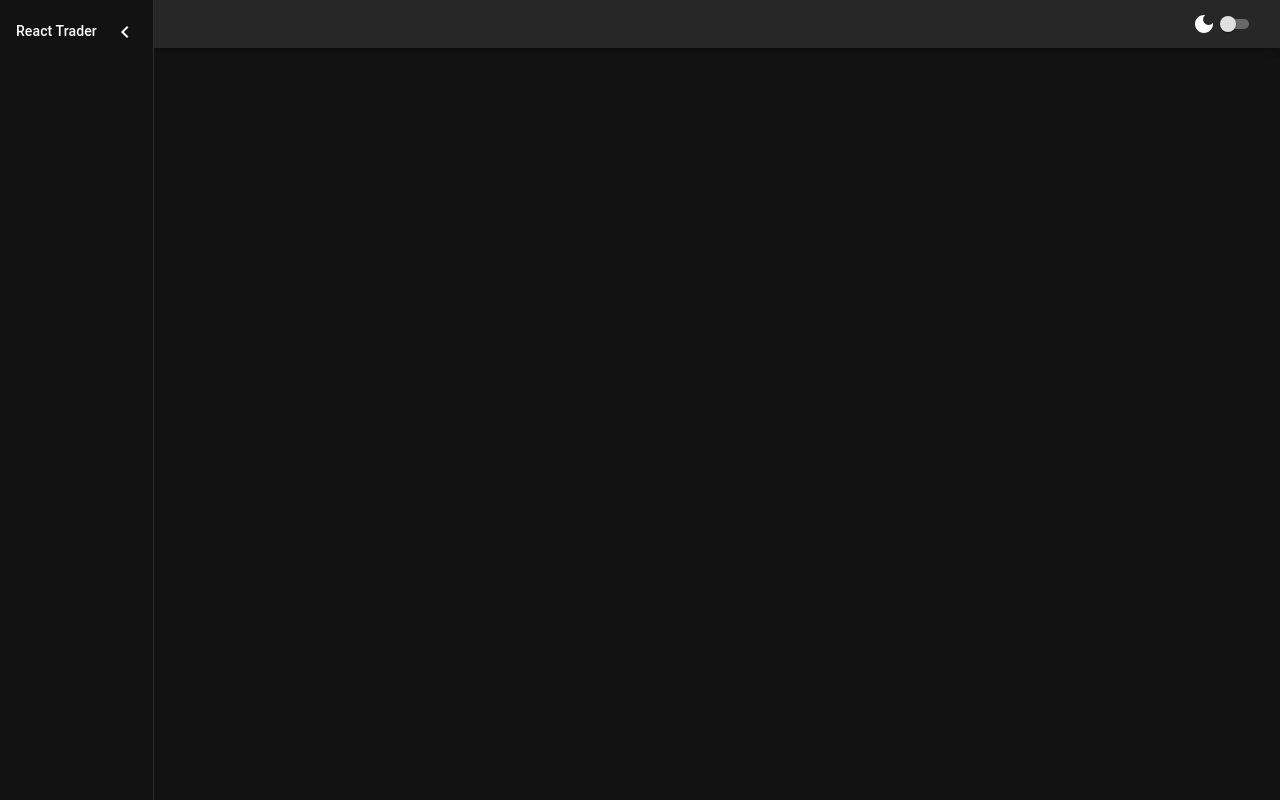
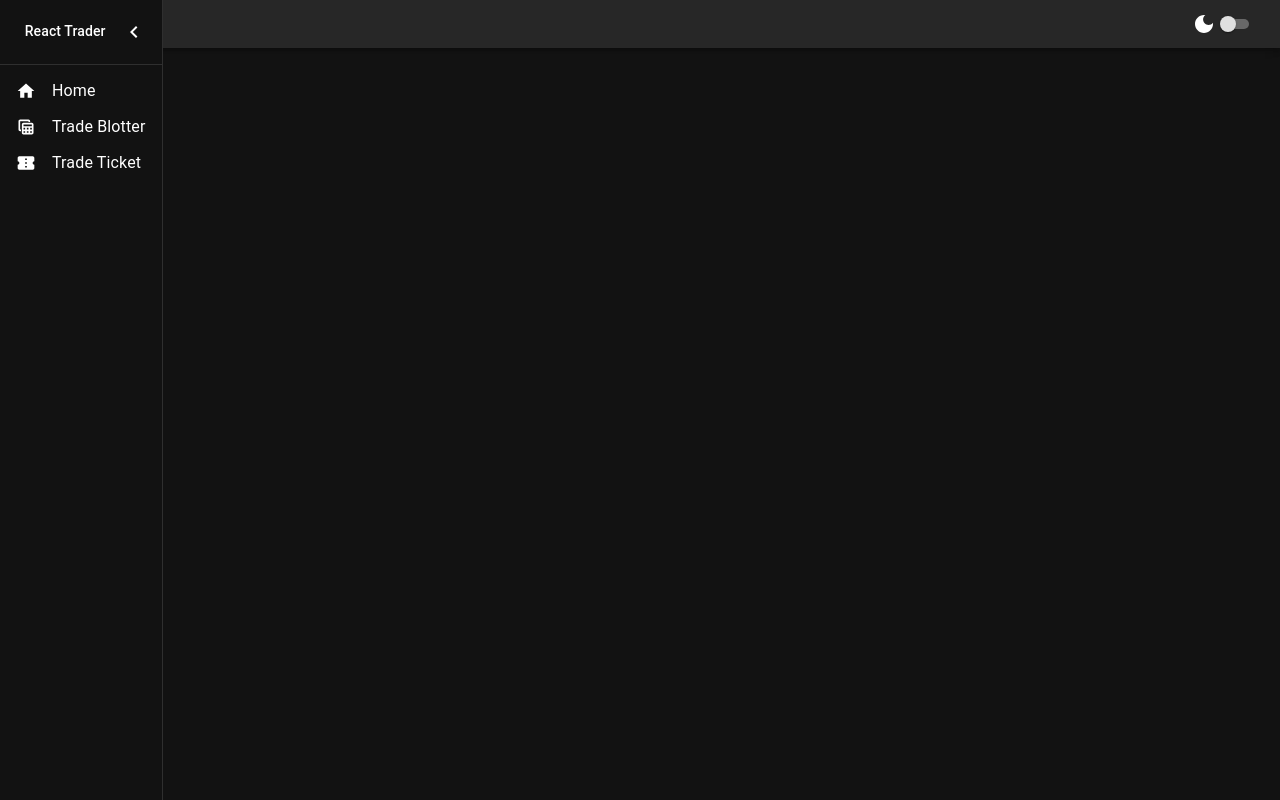
Before and after one commit to tolopsy/react-trader, a React (Create React App) app: page / in a window 1280 px wide. Both pictures are taken after a click on the button 32 px from the left and 24 px from the top of the page. Built offline with nearby package versions, Linux system fonts and the light colour scheme.

Commit message:
insert Menu in Sidebar as children prop

```diff
--- a/src/App.tsx
+++ b/src/App.tsx
@@ -1,6 +1,7 @@
 import React, { useState, useCallback } from 'react';
 import { createTheme, CssBaseline, ThemeProvider } from "@mui/material";
-import { AppBarComponent, SideBar } from './components';
+import { AppBarComponent, Menu, SideBar } from './components';
+import { ROUTES } from './routes';
 
 const App: React.FC = (): JSX.Element => {
   const [themeMode, setThemeMode] = useState<"light" | "dark">("dark");
@@ -32,8 +33,11 @@ const App: React.FC = (): JSX.Element => {
         isDarkMode={themeMode === "dark"}
         isSideBarOpen={sideBarToggle}
       />
-      <SideBar isOpen={sideBarToggle} handleSidebarToggle={handleMenuToggle}>
-      </SideBar>
+      <SideBar
+        isOpen={sideBarToggle}
+        handleSidebarToggle={handleMenuToggle}
+        children={<Menu links={ROUTES} />}
+      />
     </ThemeProvider>
   );
 }
--- a/src/components/Sidebar/SideBar.tsx
+++ b/src/components/Sidebar/SideBar.tsx
@@ -1,7 +1,8 @@
 import React from "react";
-import { Drawer, IconButton, Typography } from "@mui/material";
+import { Divider, Drawer, IconButton, Typography } from "@mui/material";
 import { styled, useTheme } from "@mui/material/styles";
-import { ChevronLeft, ChevronRight} from "@mui/icons-material"
+import ChevronLeftIcon from "@mui/icons-material/ChevronLeft";
+import ChevronRightIcon from "@mui/icons-material/ChevronRight";
 
 
 const DrawerHeader = styled("div")(({ theme}) => ({
@@ -56,9 +57,11 @@ export const SideBar: React.FC<Props> = ({
             </Typography>
           </LogoStyled>
           <IconButton onClick={handleSidebarToggle}>
-            {theme.direction === "ltr" ? (<ChevronLeft />) : (<ChevronRight />)}
+            {theme.direction === "ltr" ? (<ChevronLeftIcon />) : (<ChevronRightIcon />)}
           </IconButton>
         </DrawerHeader>
+        <Divider />
+        {children}
       </Drawer>
     </>
   );
```
